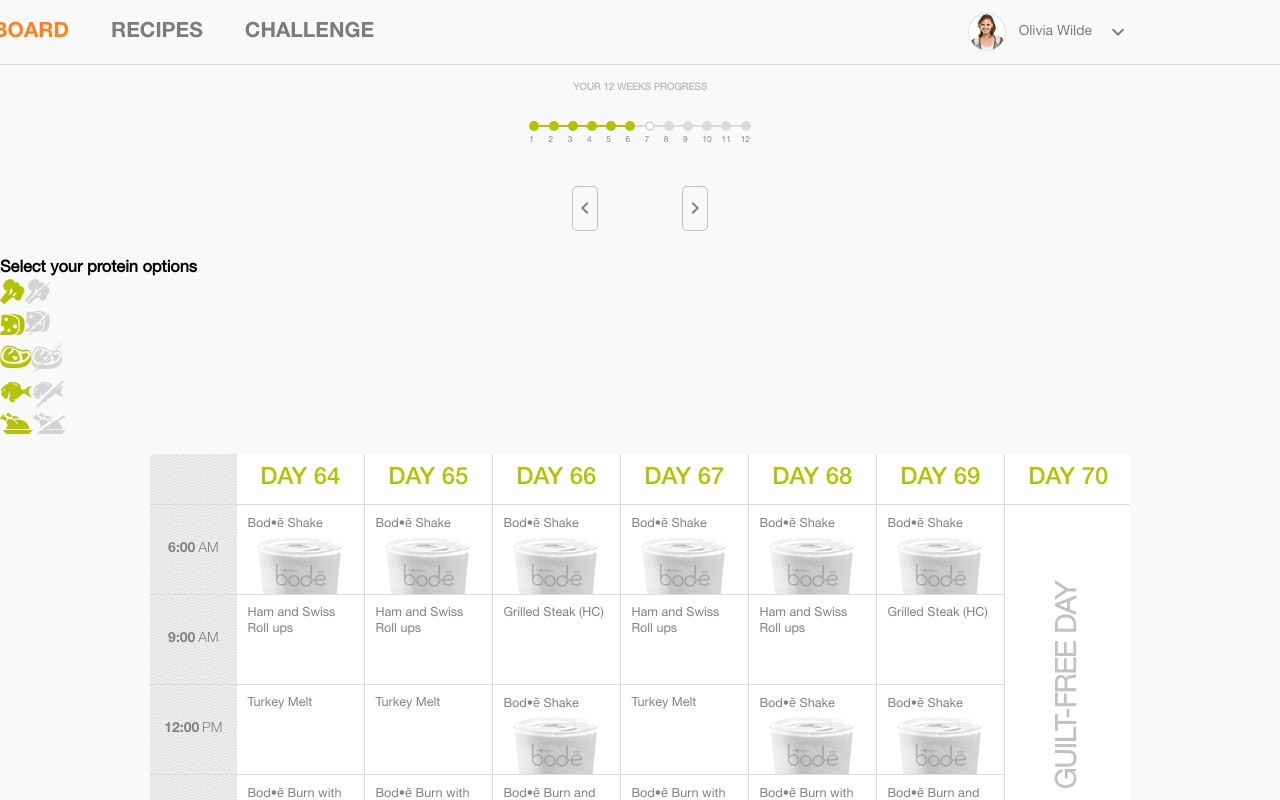
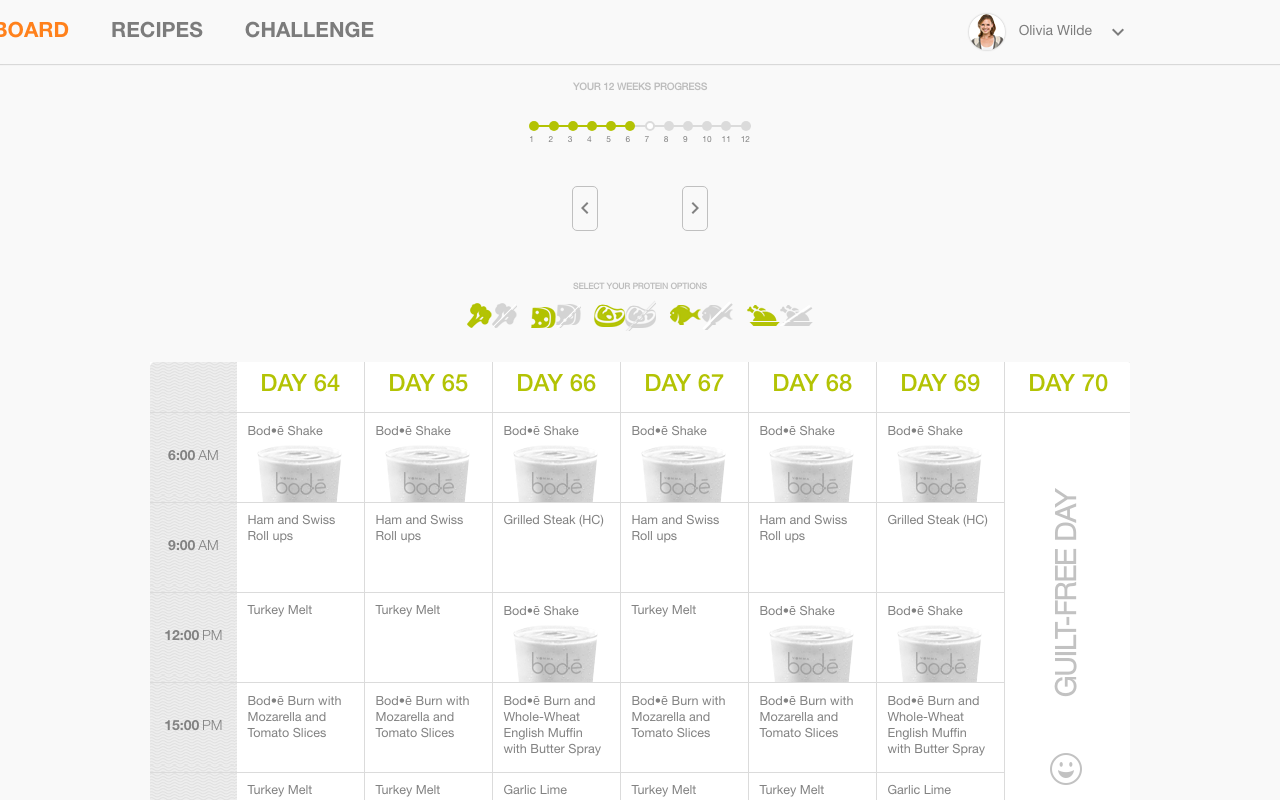
Before and after one commit to annaszalkiewicz/react-diet-app, a React (Create React App) app: page /dashboard in a window 1280 px wide. Shown: the top 800 px of the page. Built offline with nearby package versions, Linux system fonts and the light colour scheme.

Commit message:
Add styling to protein options

```diff
--- a/src/components/ProteinOptions.js
+++ b/src/components/ProteinOptions.js
@@ -19,26 +19,26 @@ class ProteinOptions extends Component {
           Select your protein options
         </h3>
         <div className="options_buttons">
-          <div className="options_vegetable">
+          <button className="options_button">
             <img src={vegetable} alt="Vegetable option enabled" className="options_vegetable--active" />
             <img src={vagetableDisabled} alt="Vegetable option disabled" className="options_vegetable--inactive" />
-          </div>
-          <div className="options_vegetable">
+          </button>
+          <button className="options_button">
             <img src={dairy} alt="Dairy option enabled" className="options_vegetable--active" />
             <img src={dairyDisabled} alt="Dairy option disabled" className="options_vegetable--inactive" />
-          </div>
-          <div className="options_vegetable">
+          </button>
+          <button className="options_button">
             <img src={beef} alt="Beef option enabled" className="options_vegetable--active" />
             <img src={beefDisabled} alt="Beef option disabled" className="options_vegetable--inactive" />
-          </div>
-          <div className="options_vegetable">
+          </button>
+          <button className="options_button">
             <img src={fish} alt="Fish option enabled" className="options_vegetable--active" />
             <img src={fishDisabled} alt="Fish option disabled" className="options_vegetable--inactive" />
-          </div>
-          <div className="options_vegetable">
+          </button>
+          <button className="options_button">
             <img src={chicken} alt="Chicken option enabled" className="options_vegetable--active" />
             <img src={chickenDisabled} alt="Chicken option disabled" className="options_vegetable--inactive" />
-          </div>
+          </button>
         </div>
       </section>
     )
--- /dev/null
+++ b/src/sass/_ProteinOptions.scss
@@ -0,0 +1,27 @@
+@import './Variables';
+
+.options {
+  width: 100%;
+  padding: 1em;
+  display: flex;
+  flex-direction: column;
+  justify-content: center;
+  align-items: center;
+}
+.options_header {
+  font-size: 0.6em;
+  text-transform: uppercase;
+  color: #bdbdbd;
+  margin: 1em 0;
+}
+.options_buttons {
+  display: flex;
+  justify-content: center;
+  align-items: center;
+  margin: 0 1em;
+}
+.options_button {
+  background: none;
+  border: none;
+  margin: 0 0.5em;
+}
--- a/src/sass/index.scss
+++ b/src/sass/index.scss
@@ -59,8 +59,9 @@ a {
 @import './Nav';
 @import './User';
 @import './Timeline';
+@import './Slider';
+@import './ProteinOptions';
 @import './MealPlan';
 @import './MealHours';
 @import './MealWeek';
-@import './Slider';
 @import './Footer';
```
